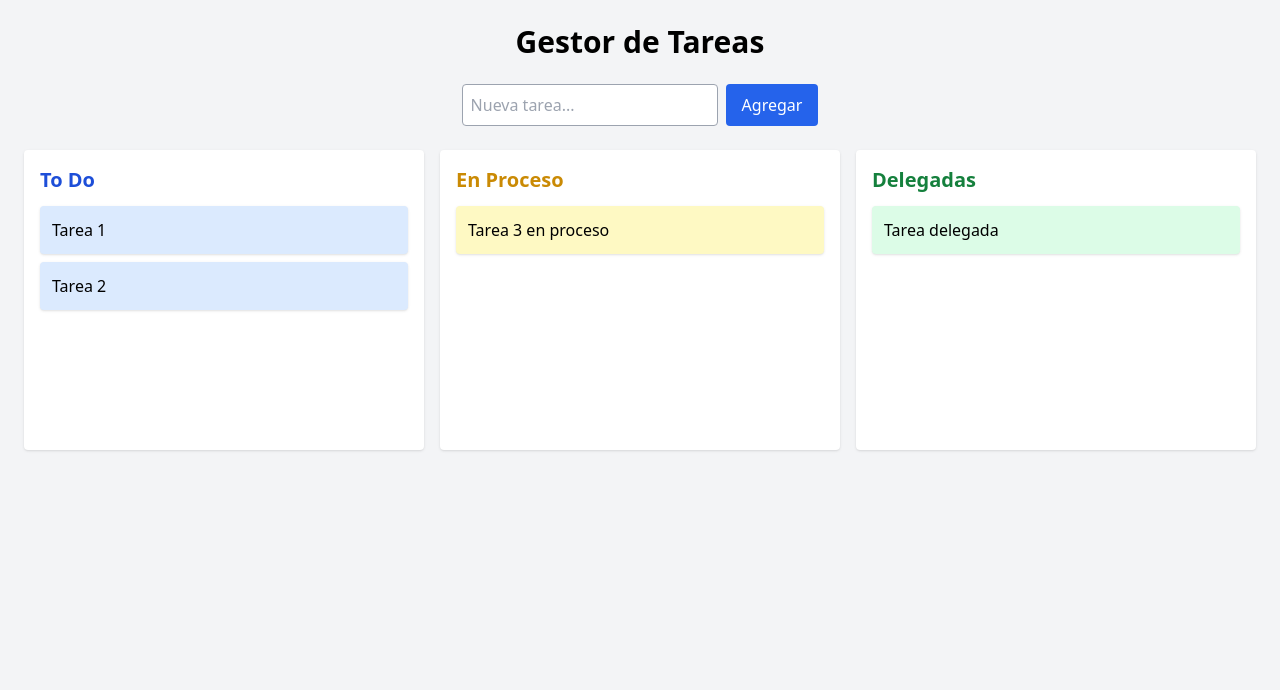
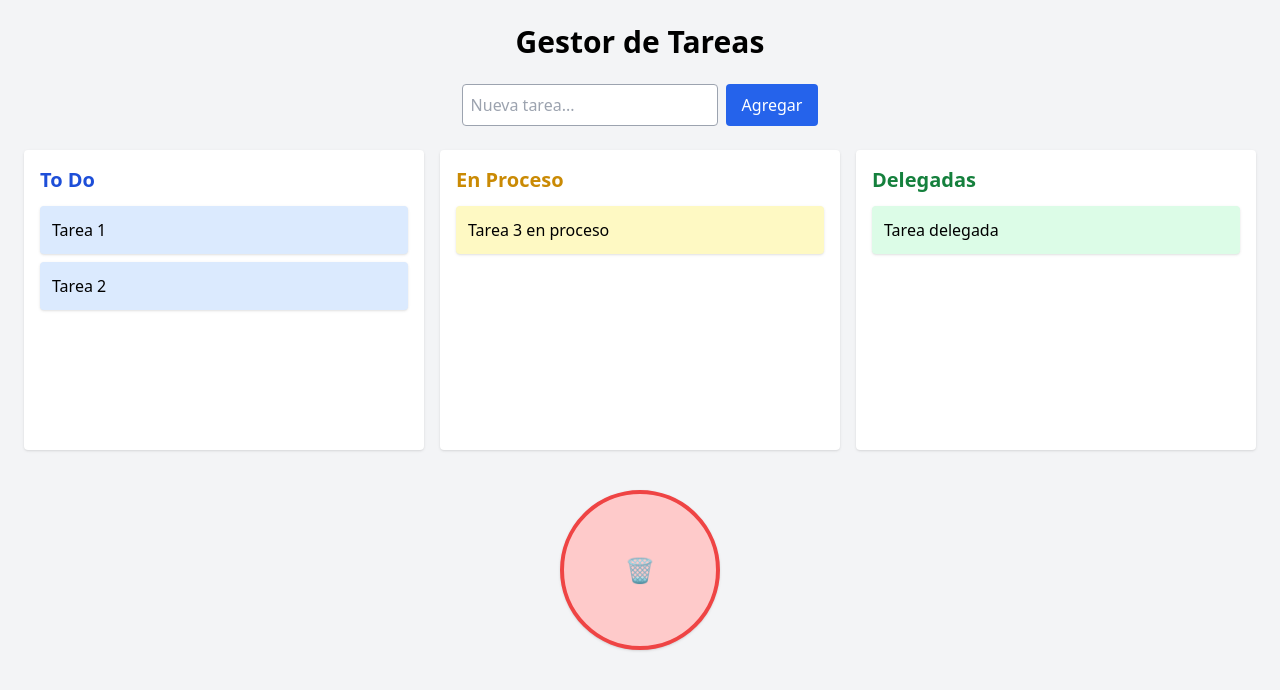
Before and after one commit to Nestum447/Task-3colums, a React (Vite) app: page / in a window 1280 px wide. Shown: the top 690 px of the page. Built offline with nearby package versions, Linux system fonts and the light colour scheme.

Commit message:
Update App.jsx

```diff
--- a/src/App.jsx
+++ b/src/App.jsx
@@ -44,8 +44,8 @@ export default function App() {
   const handleDragEnd = (result) => {
     const sourceColumn = result.source.droppableId;
 
-    // 🔥 Si no hay destino → la soltó fuera → eliminar tarea
-    if (!result.destination) {
+    // 🔥 CANASTA: si suelta en el área "delete", eliminar tarea
+    if (result.destination?.droppableId === "delete") {
       setTasks((prev) => ({
         ...prev,
         [sourceColumn]: prev[sourceColumn].filter(
@@ -54,6 +54,9 @@ export default function App() {
       }));
       return;
     }
+
+    // 🔥 Si no hay destino (soltó fuera) → NO elimina ahora (solo canasta)
+    if (!result.destination) return;
 
     const destColumn = result.destination.droppableId;
 
@@ -209,6 +212,21 @@ export default function App() {
           </Droppable>
 
         </div>
+
+        {/* 🗑️ CANASTA PARA BORRAR */}
+        <Droppable droppableId="delete">
+          {(provided) => (
+            <div
+              className="mt-10 mx-auto w-40 h-40 rounded-full bg-red-200 border-4 border-red-500 flex items-center justify-center text-2xl font-bold shadow"
+              ref={provided.innerRef}
+              {...provided.droppableProps}
+            >
+              🗑️
+              {provided.placeholder}
+            </div>
+          )}
+        </Droppable>
+
       </DragDropContext>
     </div>
   );
```
